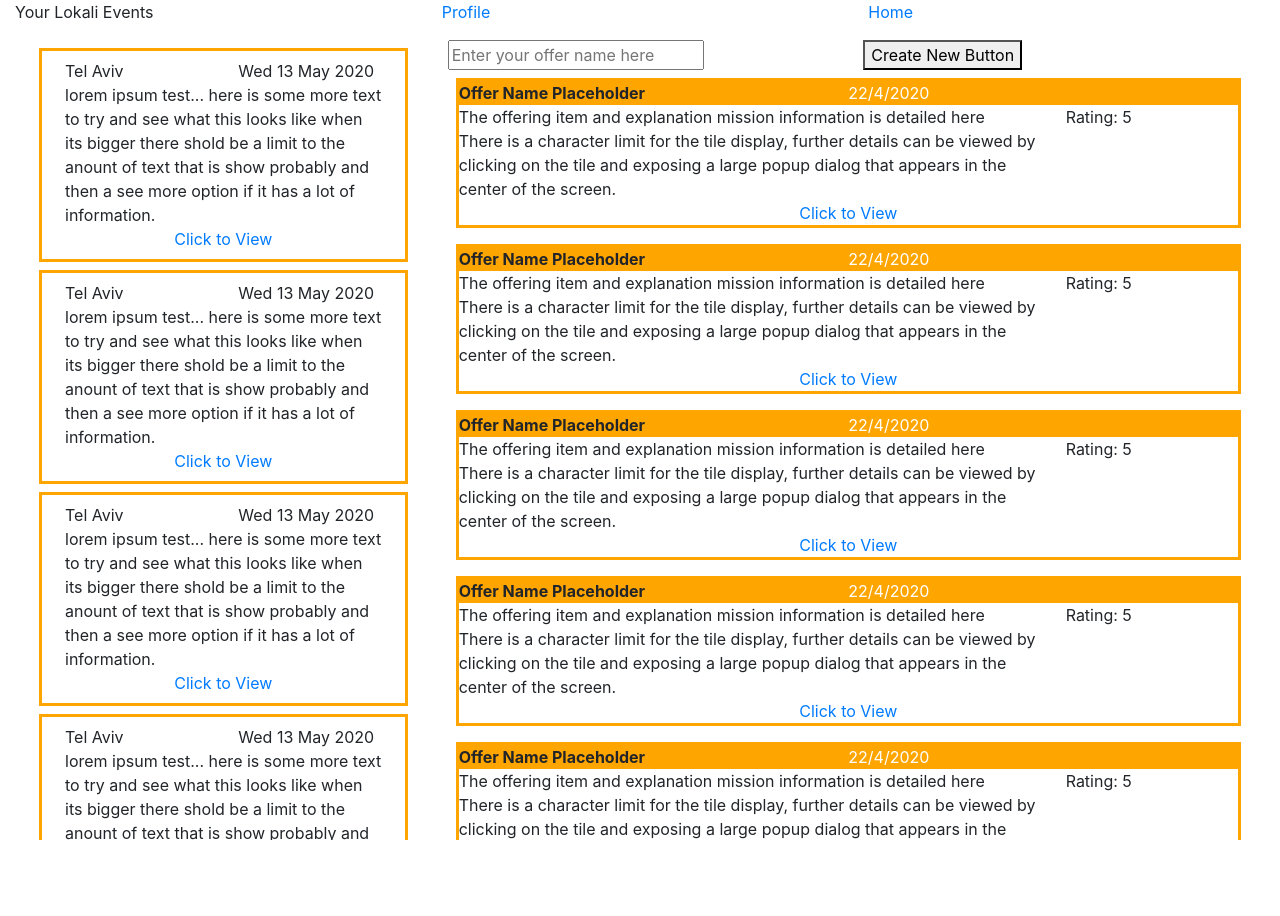
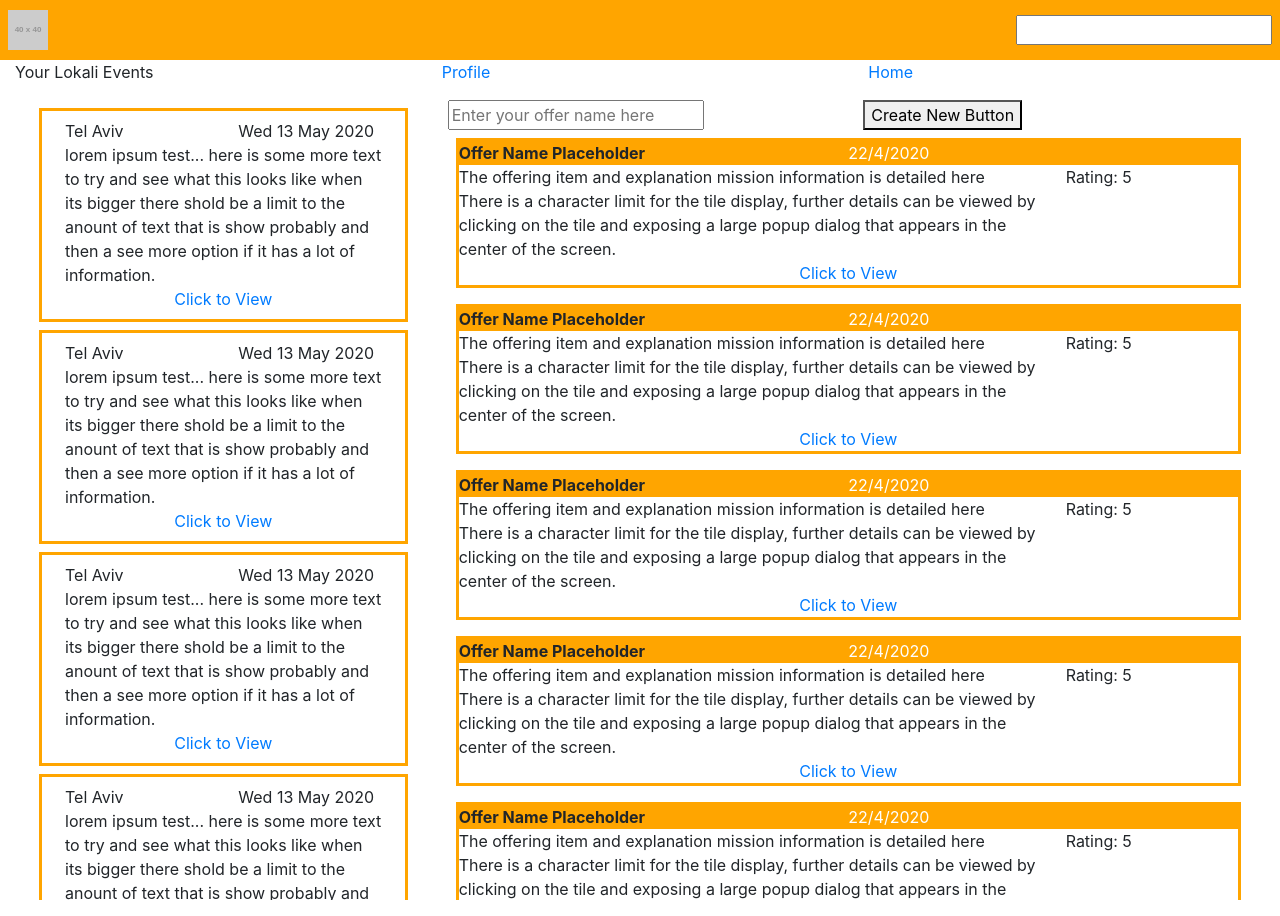
Before and after one commit to sharifhh/lokali-server, a Next.js app in the folder app/: page /add in a window 1280 px wide. Before the commit the page ends 856 px from the top, so only its background shows below. Built offline with nearby package versions, Linux system fonts and the light colour scheme.

Commit message:
header in next

```diff
--- /dev/null
+++ b/app/components/header.js
@@ -0,0 +1,10 @@
+import React from "react";
+
+const Header = (props) => {
+  return <div className="d-flex justify-content-between align-items-center" style={{ height:'60px', width: "100vw", background: "orange" }}>
+      <div className='m-2'><img src="https://via.placeholder.com/40"/></div>
+      <div className='m-2'><input type="text"/></div>
+  </div>;
+};
+
+export default Header;
--- a/app/pages/add.js
+++ b/app/pages/add.js
@@ -1,10 +1,11 @@
 import React from "react";
 import Head from "../components/head";
-
+import Header from '../components/header'
 const AddOfferingPage = (props) => {
   return (
     <>
       <Head />
+      <Header />
       <div className="container-fluid">
         <div className="row">
           <div className="col">Your Lokali Events</div>
```
